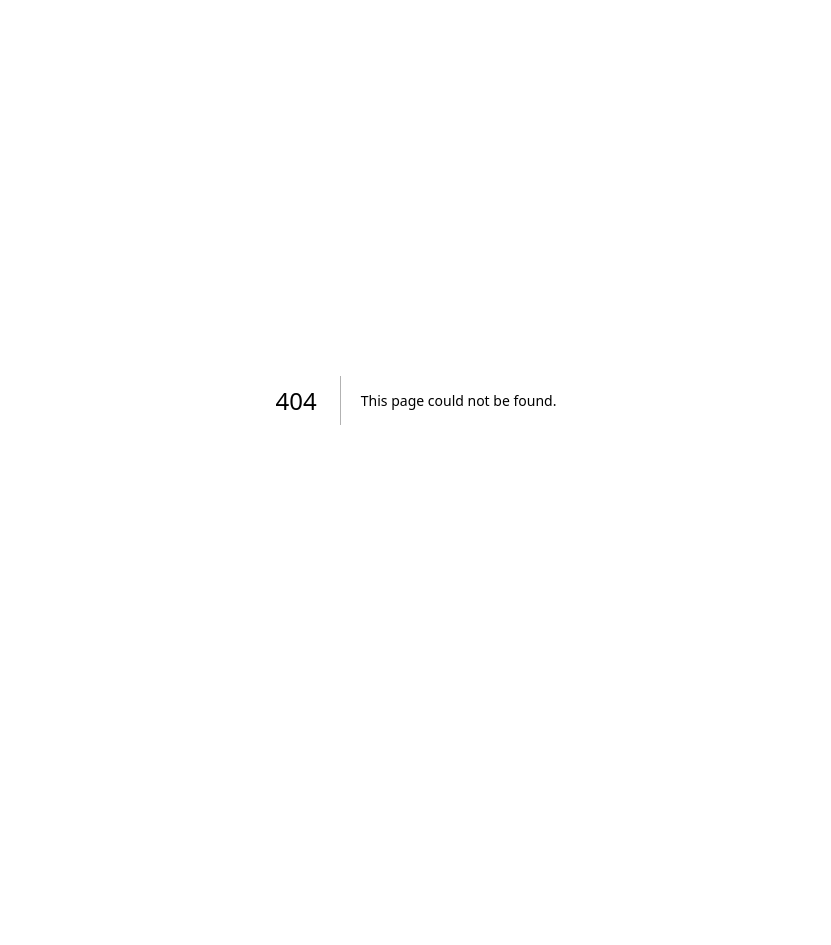
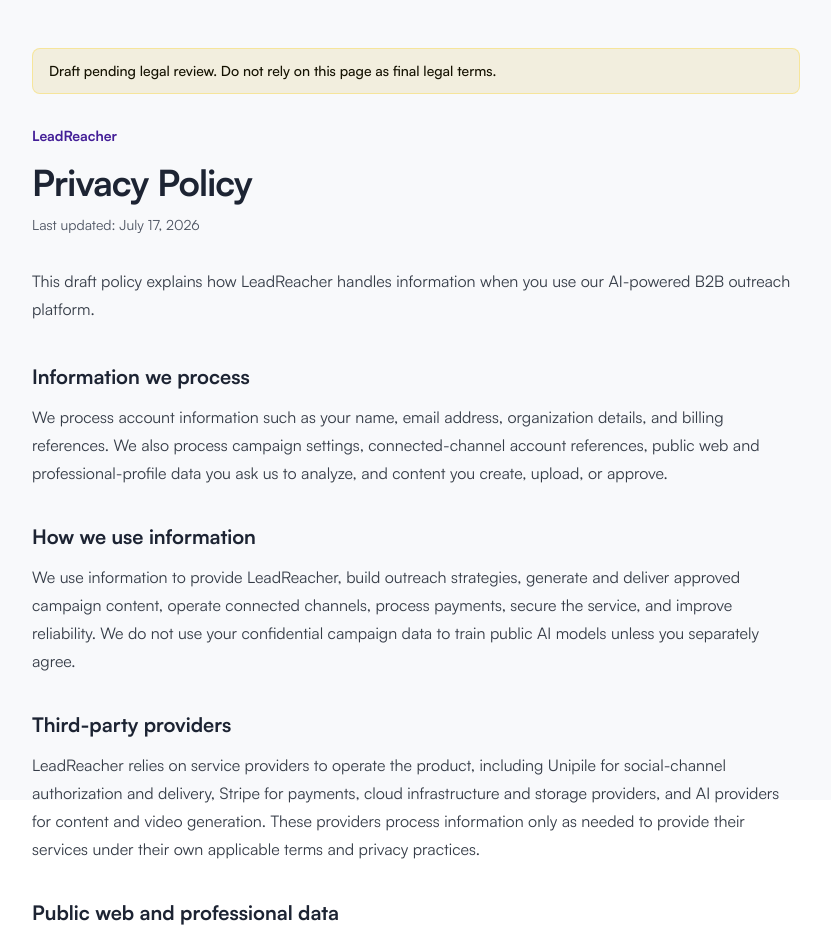
Before and after one commit to GeneratelyAI/leadreacher, a Next.js app in the folder apps/web/: page /privacy in a window 1280 px wide. Before the commit this address had no page. Shown: the top 945 px of the page, without its empty margins (224-1055 px from the left). Before the commit the page ends 800 px from the top, so only its background shows below. Built offline with nearby package versions, Linux system fonts and the light colour scheme.

Commit message:
feat: add legal draft pages

```diff
--- /dev/null
+++ b/apps/web/src/app/privacy/page.tsx
@@ -0,0 +1,60 @@
+import Link from "next/link";
+
+const sections = [
+  {
+    title: "Information we process",
+    body: "We process account information such as your name, email address, organization details, and billing references. We also process campaign settings, connected-channel account references, public web and professional-profile data you ask us to analyze, and content you create, upload, or approve.",
+  },
+  {
+    title: "How we use information",
+    body: "We use information to provide LeadReacher, build outreach strategies, generate and deliver approved campaign content, operate connected channels, process payments, secure the service, and improve reliability. We do not use your confidential campaign data to train public AI models unless you separately agree.",
+  },
+  {
+    title: "Third-party providers",
+    body: "LeadReacher relies on service providers to operate the product, including Unipile for social-channel authorization and delivery, Stripe for payments, cloud infrastructure and storage providers, and AI providers for content and video generation. These providers process information only as needed to provide their services under their own applicable terms and privacy practices.",
+  },
+  {
+    title: "Public web and professional data",
+    body: "The service may collect and analyze publicly available web and professional-profile information to help you identify business prospects. You are responsible for ensuring that your use of that information and any resulting outreach complies with applicable privacy, marketing, and platform rules.",
+  },
+  {
+    title: "Data retention and security",
+    body: "We retain information for as long as needed to provide the service, meet legal obligations, resolve disputes, and enforce agreements. We use reasonable administrative, technical, and organizational measures to protect information, but no system can guarantee absolute security.",
+  },
+  {
+    title: "Your choices",
+    body: "You may request access to, correction of, or deletion of personal information associated with your account, subject to legal and operational requirements. You can disconnect linked channels and cancel future billing through the tools available in your account.",
+  },
+  {
+    title: "Contact",
+    body: "For privacy questions or requests, contact the LeadReacher team through your account support channel.",
+  },
+];
+
+export default function PrivacyPage() {
+  return (
+    <main className="min-h-dvh bg-onboarding-neutral-50 px-5 py-12 text-onboarding-ink dark:bg-onboarding-neutral-900 dark:text-onboarding-neutral-0">
+      <article className="mx-auto max-w-3xl">
+        <p className="rounded-onboarding border border-onboarding-warning-500/30 bg-onboarding-warning-50 px-4 py-3 text-sm font-medium text-onboarding-warning-900 dark:bg-onboarding-warning-900 dark:text-onboarding-warning-50">
+          Draft pending legal review. Do not rely on this page as final legal terms.
+        </p>
+        <Link href="/" className="mt-8 inline-block text-sm font-semibold text-onboarding-purple-600 hover:text-onboarding-purple-700 dark:text-onboarding-purple-200">
+          LeadReacher
+        </Link>
+        <h1 className="mt-4 text-4xl font-bold tracking-tight">Privacy Policy</h1>
+        <p className="mt-3 text-sm text-onboarding-neutral-600 dark:text-onboarding-neutral-400">Last updated: July 17, 2026</p>
+        <p className="mt-8 leading-7 text-onboarding-neutral-700 dark:text-onboarding-neutral-300">
+          This draft policy explains how LeadReacher handles information when you use our AI-powered B2B outreach platform.
+        </p>
+        <div className="mt-10 space-y-9">
+          {sections.map((section) => (
+            <section key={section.title}>
+              <h2 className="text-xl font-semibold">{section.title}</h2>
+              <p className="mt-3 leading-7 text-onboarding-neutral-700 dark:text-onboarding-neutral-300">{section.body}</p>
+            </section>
+          ))}
+        </div>
+      </article>
+    </main>
+  );
+}
--- /dev/null
+++ b/apps/web/src/app/terms/page.tsx
@@ -0,0 +1,60 @@
+import Link from "next/link";
+
+const sections = [
+  {
+    title: "Using LeadReacher",
+    body: "LeadReacher provides business outreach, campaign planning, AI-assisted content generation, and channel-management tools. You must use the service only for lawful business purposes and remain responsible for the campaigns, messages, contacts, and connected accounts you authorize.",
+  },
+  {
+    title: "Your accounts and connected services",
+    body: "You are responsible for keeping your account credentials secure and for maintaining the permissions needed to connect third-party services. Social accounts are connected through Unipile-hosted authorization. Your use of LinkedIn, WhatsApp, Instagram, and other connected services must also comply with their applicable terms and policies.",
+  },
+  {
+    title: "Data and outreach",
+    body: "The service may process public web and professional-profile data that you provide, import, or request us to analyze. You must have a lawful basis for your outreach and respect applicable privacy, anti-spam, and marketing laws. Do not use the platform to send deceptive, unlawful, discriminatory, or unwanted communications.",
+  },
+  {
+    title: "AI-generated content and video",
+    body: "AI-generated campaign copy, recommendations, images, and videos are provided to help you work faster. You must review and approve content before using it. You are responsible for ensuring that generated content, uploaded assets, brand materials, and campaign claims are accurate and that you have the necessary rights to use them.",
+  },
+  {
+    title: "Billing",
+    body: "Paid plans and usage charges are processed by Stripe. Pricing, billing intervals, and any applicable usage charges are presented at checkout or in your account. Unless stated otherwise, fees are non-refundable to the extent permitted by law. You may cancel future renewal through the billing tools available to you.",
+  },
+  {
+    title: "Availability and changes",
+    body: "We aim to operate the service reliably, but it is provided on an as-available basis. We may update, suspend, or discontinue features when reasonably necessary. To the extent permitted by law, LeadReacher is not liable for indirect, incidental, special, or consequential losses arising from use of the service.",
+  },
+  {
+    title: "Contact",
+    body: "Questions about these terms can be sent to the LeadReacher team through your account support channel.",
+  },
+];
+
+export default function TermsPage() {
+  return (
+    <main className="min-h-dvh bg-onboarding-neutral-50 px-5 py-12 text-onboarding-ink dark:bg-onboarding-neutral-900 dark:text-onboarding-neutral-0">
+      <article className="mx-auto max-w-3xl">
+        <p className="rounded-onboarding border border-onboarding-warning-500/30 bg-onboarding-warning-50 px-4 py-3 text-sm font-medium text-onboarding-warning-900 dark:bg-onboarding-warning-900 dark:text-onboarding-warning-50">
+          Draft pending legal review. Do not rely on this page as final legal terms.
+        </p>
+        <Link href="/" className="mt-8 inline-block text-sm font-semibold text-onboarding-purple-600 hover:text-onboarding-purple-700 dark:text-onboarding-purple-200">
+          LeadReacher
+        </Link>
+        <h1 className="mt-4 text-4xl font-bold tracking-tight">Terms of Service</h1>
+        <p className="mt-3 text-sm text-onboarding-neutral-600 dark:text-onboarding-neutral-400">Last updated: July 17, 2026</p>
+        <p className="mt-8 leading-7 text-onboarding-neutral-700 dark:text-onboarding-neutral-300">
+          These draft terms govern your use of LeadReacher. By creating an account or using the service, you agree to these terms.
+        </p>
+        <div className="mt-10 space-y-9">
+          {sections.map((section) => (
+            <section key={section.title}>
+              <h2 className="text-xl font-semibold">{section.title}</h2>
+              <p className="mt-3 leading-7 text-onboarding-neutral-700 dark:text-onboarding-neutral-300">{section.body}</p>
+            </section>
+          ))}
+        </div>
+      </article>
+    </main>
+  );
+}
```
